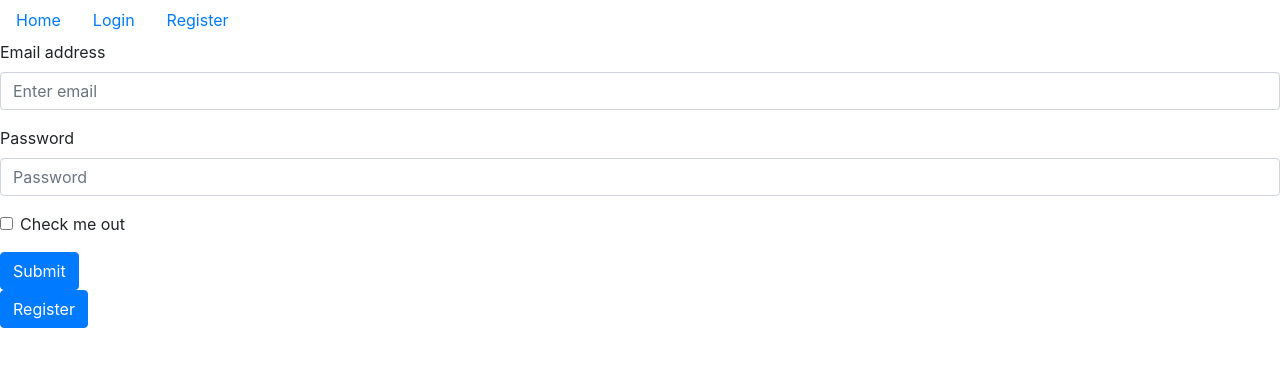
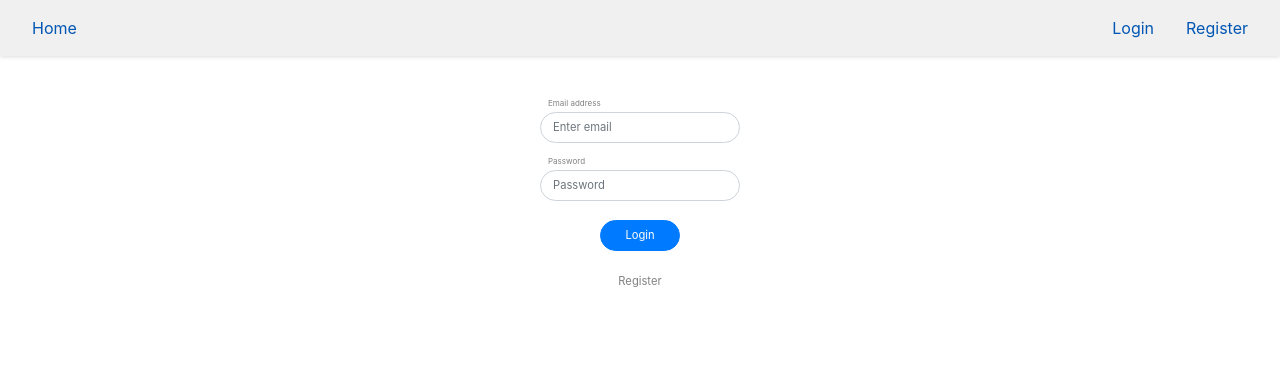
Before and after one commit to yongjoon-km/my-project-react-app, a React (Create React App) app: page /login in a window 1280 px wide. Shown: the top 366 px of the page. Built offline with nearby package versions, Linux system fonts and the light colour scheme.

Commit message:
update login register style

```diff
--- a/public/index.html
+++ b/public/index.html
@@ -24,6 +24,7 @@
       work correctly both with client-side routing and a non-root public URL.
       Learn how to configure a non-root public URL by running `npm run build`.
     -->
+    <link href="https://stackpath.bootstrapcdn.com/bootstrap/4.5.0/css/bootstrap.min.css" rel="stylesheet" integrity="sha384-9aIt2nRpC12Uk9gS9baDl411NQApFmC26EwAOH8WgZl5MYYxFfc+NcPb1dKGj7Sk" crossorigin="anonymous">
     <title>React App</title>
   </head>
   <body>
--- a/src/App.css
+++ b/src/App.css
@@ -1,40 +1,29 @@
-.App {
-  text-align: center;
-  align-items: center;
-  justify-content: center;
-}
 
-.App-logo {
-  height: 40vmin;
-  pointer-events: none;
-}
-
-@media (prefers-reduced-motion: no-preference) {
-  .App-logo {
-    animation: App-logo-spin infinite 20s linear;
-  }
-}
-
-.App-header {
-  background-color: #282c34;
-  min-height: 100vh;
+.container {
   display: flex;
   flex-direction: column;
   align-items: center;
-  justify-content: center;
-  font-size: calc(10px + 2vmin);
-  color: white;
+  padding: 2rem 2rem;
 }
 
-.App-link {
-  color: #61dafb;
+.navbar {
+  top: 0;
+  position: sticky;
+  display: flex;
+  justify-content: space-between;
+  align-items: center;
+  padding: .5rem 1rem;
+  background: #f0f0f0;
+  box-shadow: 0px 1px 4px 0px #dddddd;
 }
 
-@keyframes App-logo-spin {
-  from {
-    transform: rotate(0deg);
-  }
-  to {
-    transform: rotate(360deg);
-  }
+.navbar__container {
+  display: flex;
+  justify-content: space-between;
+  align-items: center;
 }
+
+.navbar__item {
+  color: #0056b3;
+  margin: .5rem 1rem;
+}
--- a/src/App.js
+++ b/src/App.js
@@ -6,38 +6,26 @@ import { BrowserRouter as Router, Switch, Route, Link } from 'react-router-dom';
 import Login from './Components/Login';
 import Register from './Components/Register';
 import Nav from 'react-bootstrap/Nav';
-import 'bootstrap/dist/css/bootstrap.min.css';
 
 const App = () => {
 
   return (
     <Router>
-      <Nav
-        activeKey="/"
-        // onSelect={(selectedKey) => alert(`selected ${selectedKey}`)}
-      >
-        <Nav.Item>
-          <Nav.Link>
-            <Link to="/">Home</Link>
-          </Nav.Link>
-        </Nav.Item>
 
-        <Nav.Item>
-          <Nav.Link>
-            <Link to="/login">Login</Link>
-          </Nav.Link>
-        </Nav.Item>
+      <nav className="navbar" activeKey="/">
+        <div>
+          <Link className="navbar__item" to="/">Home</Link>
+        </div>
+        <div className="navbar__container">
+          <Link className="navbar__item" to="/login">Login</Link>
+          <Link className="navbar__item" to="/register">Register</Link>
+        </div>
+      </nav>
 
-        <Nav.Item>
-          <Nav.Link>
-            <Link to="/register">Register</Link>
-          </Nav.Link>
-        </Nav.Item>
-      </Nav>
-
+      <div className='container'>
         <Switch>
           <Route path="/" exact>
-          <div>home page</div>
+            <div>This is my Home Page</div>
           </Route>
 
           <Route path="/login">
@@ -48,6 +36,8 @@ const App = () => {
             <Register />
           </Route>
         </Switch>
+      </div>
+
     </Router>
   );
 }
--- /dev/null
+++ b/src/Components/Login/Login.css
@@ -0,0 +1,12 @@
+
+
+.btn-register {
+	color: grey;
+	border: none;
+	background-color: white;
+}
+
+.btn-register:hover {
+	background-color: #f0f0f0;
+	color: grey;
+}
--- a/src/Components/Login.js
+++ b/src/Components/Login/index.js
@@ -1,6 +1,8 @@
 import React, { useState } from 'react';
 import { Link, Redirect } from 'react-router-dom';
 import { Form, Button, Alert } from 'react-bootstrap'
+import './Login.css'
+import '../style.css'
 
 const Login = () => {
 
@@ -32,8 +34,8 @@ const Login = () => {
 	}
 
 	return (
-		<div>
-			<Form onSubmit={loginHandler}>
+		<>
+			<Form onSubmit={loginHandler} method='post'>
 				<Form.Group controlId="formBasicEmail">
 					<Form.Label>Email address</Form.Label>
 					<Form.Control
@@ -50,16 +52,12 @@ const Login = () => {
 						onChange={(e) => setPassword(e.target.value)} />
 				</Form.Group>
 
-				<Form.Group controlId="formBasicCheckbox">
-					<Form.Check type="checkbox" label="Check me out" />
-				</Form.Group>
-
-				<Button variant="primary" type="submit">
-					Submit
+				<Button className="btn-submit" variant="primary" type="submit">
+					Login
 				</Button>
 			</Form>
 			<Link to='/register'>
-				<Button variant="primary" type="register">
+				<Button className="btn-register" variant="primary" type="register">
 					Register
 				</Button>
 			</Link>
@@ -70,7 +68,7 @@ const Login = () => {
 					</>
 				)
 			}
-		</div>
+		</>
 	);
 }
 
--- /dev/null
+++ b/src/Components/style.css
@@ -0,0 +1,22 @@
+.form-label {
+	font-size: .5rem;
+	margin: 0 .5rem;
+	color: grey;
+}
+
+.form-control {
+	border-radius: 2rem;
+	font-size: .7rem;
+	padding: 5;
+}
+
+.form-group {
+	margin-bottom: .2rem;
+}
+
+.btn {
+	border-radius: 2rem;
+	font-size: .7rem;
+	width: 5rem;
+	margin-top: 1rem;
+}
--- a/src/index.css
+++ b/src/index.css
@@ -7,7 +7,18 @@ body {
   -moz-osx-font-smoothing: grayscale;
 }
 
+
+a {
+  text-decoration: none !important;
+}
+
 code {
   font-family: source-code-pro, Menlo, Monaco, Consolas, 'Courier New',
     monospace;
 }
+
+form {
+  display: flex;
+  flex-direction: column;
+  align-items: center;
+}
```
Lines whose indentation alone changed are shown as unchanged.
